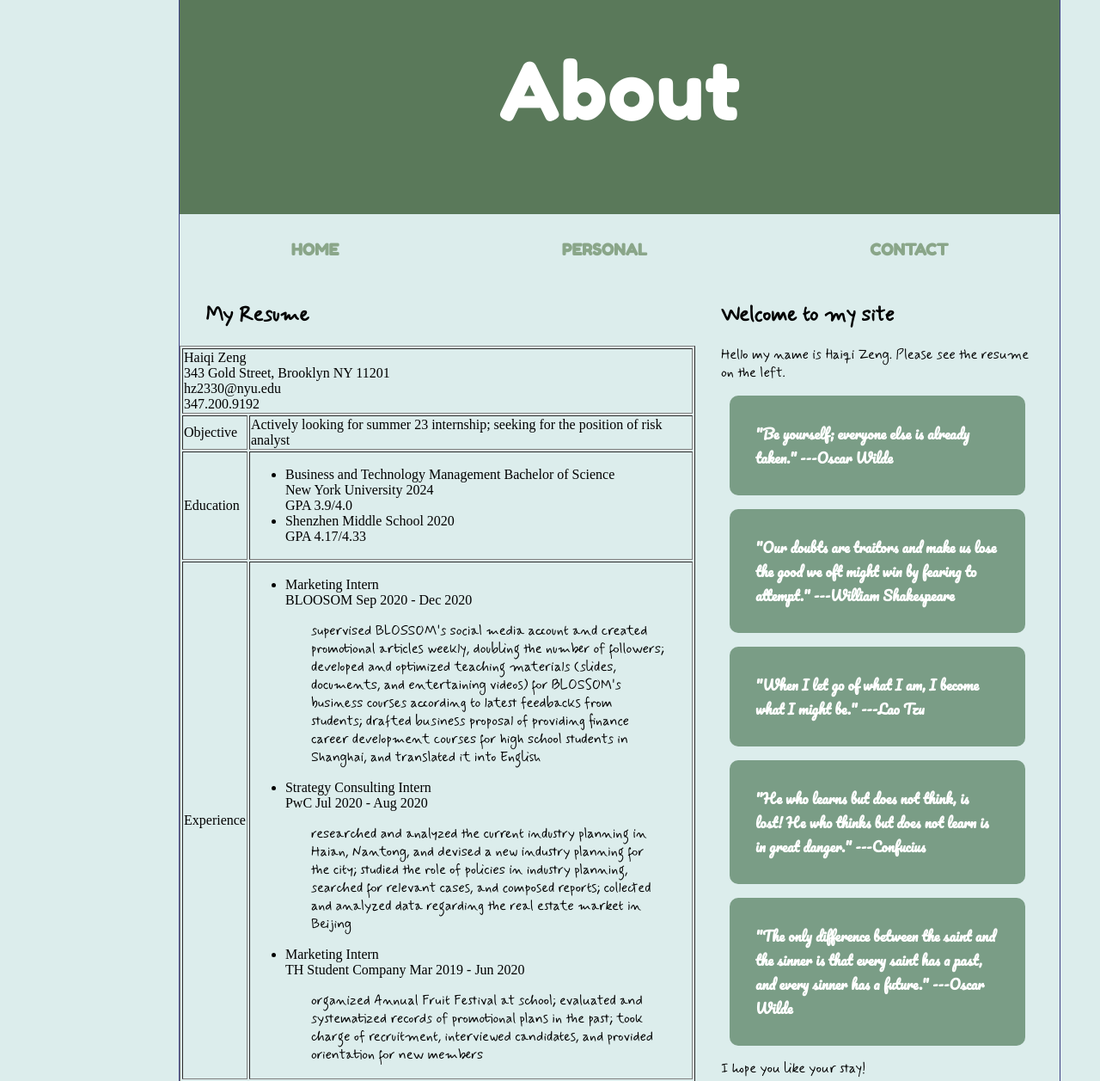
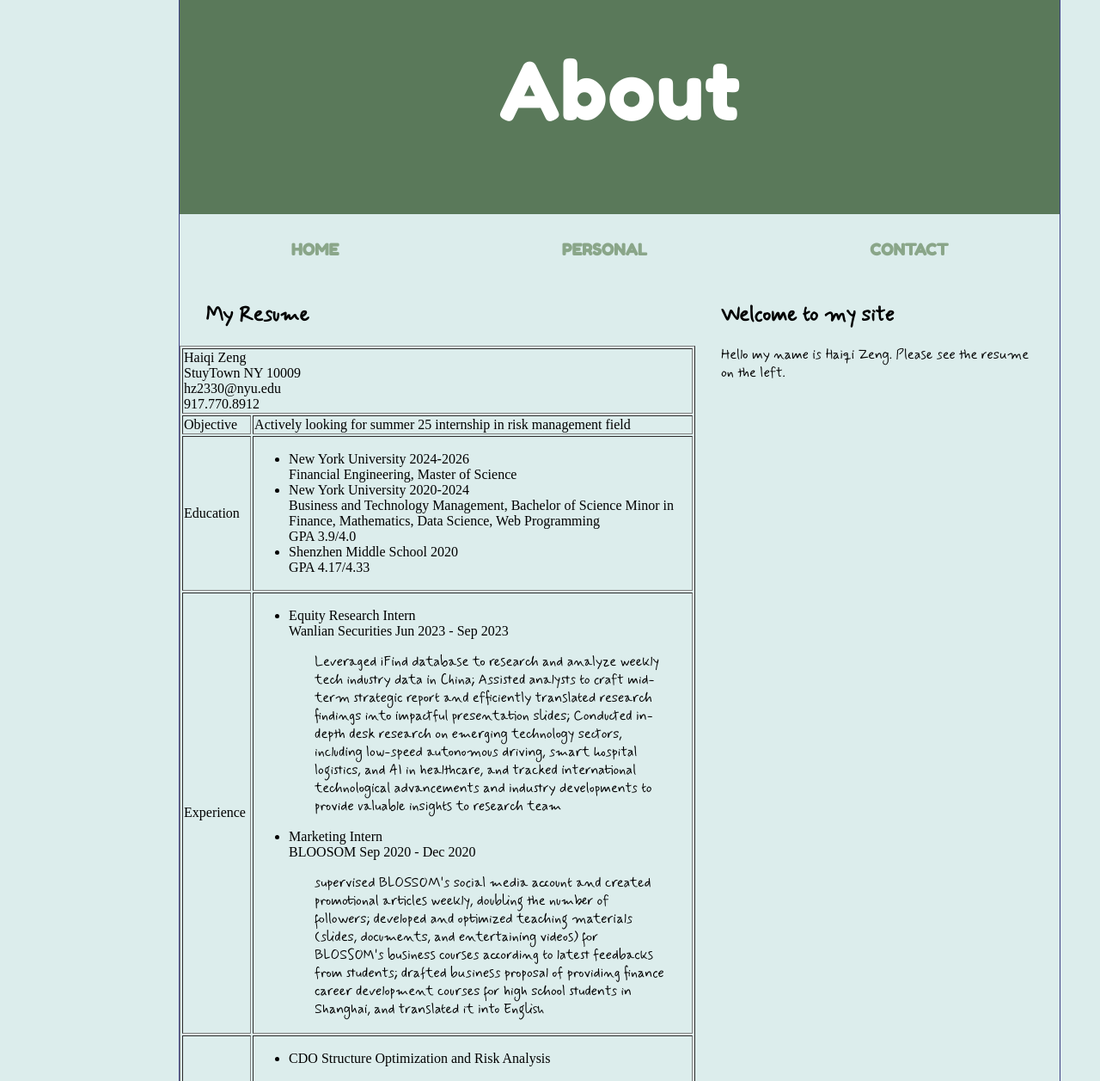
Before and after one commit to Haiqi-Z/Haiqi-Z.github.io, a PHP site: page /personal/about.html in a window 1280 px wide. Shown: the part 210-1467 px from the top of the page at 86% size. Run offline with PHP 8.4, Linux system fonts and the light colour scheme.

Commit message:
resumeUpdated;cssLandingChange

```diff
--- a/personal/about.html
+++ b/personal/about.html
@@ -63,11 +63,11 @@
                     <td colspan="2">
                         Haiqi Zeng
                         <br/>
-                        343 Gold Street, Brooklyn NY 11201
+                        StuyTown NY 10009
                         <br/>
                         hz2330@nyu.edu
                         <br/>
-                        347.200.9192
+                        917.770.8912
                         <br/>
                     </td>
                 </tr>
@@ -76,7 +76,7 @@
                         Objective
                     </td>
                     <td>
-                        Actively looking for summer 23 internship; seeking for the position of risk analyst
+                        Actively looking for summer 25 internship in risk management field
                     </td>
                 </tr>
                 <tr>
@@ -86,9 +86,15 @@
                   <td>
                     <ul>
                         <li>
-                            Business and Technology Management Bachelor of Science
+                            New York University 2024-2026
                             <br/>
-                            New York University 2024
+                            Financial Engineering, Master of Science
+                        </li>
+                        <li>
+                            New York University 2020-2024
+                            <br/>
+                            Business and Technology Management, Bachelor of Science
+                            Minor in Finance, Mathematics, Data Science, Web Programming
                             <br/>
                             GPA 3.9/4.0
                         </li>
@@ -106,6 +112,17 @@
                 <td>
                     <ul>
                         <li>
+                            Equity Research Intern
+                            <br/>
+                            Wanlian Securities Jun 2023 - Sep 2023
+                            <br/>
+                            <p>
+                              Leveraged iFind database to research and analyze weekly tech industry data in China;
+                              Assisted analysts to craft mid-term strategic report and efficiently translated research findings into impactful presentation slides;
+                              Conducted in-depth desk research on emerging technology sectors, including low-speed autonomous driving, smart hospital logistics, and AI in healthcare, and tracked international technological advancements and industry developments to provide valuable insights to research team
+                            </p>
+                        </li>
+                        <li>
                             Marketing Intern
                             <br/>
                             BLOOSOM Sep 2020 - Dec 2020
@@ -120,28 +137,34 @@
                               translated it into English
                             </p>
                         </li>
+                    </ul>
+                </td>
+              </tr>
+              <tr>
+                  <td>
+                    Academic Projects
+                </td>
+                <td>
+                    <ul>
                         <li>
-                            Strategy Consulting Intern
-                            <br/>
-                            PwC Jul 2020 - Aug 2020
-                            <br/>
+                            CDO Structure Optimization and Risk Analysis
                             <p>
-                              researched and analyzed the current industry planning in Haian, Nantong,
-                              and devised a new industry planning for the city; studied the role of
-                              policies in industry planning, searched for relevant cases, and composed
-                              reports; collected and analyzed data regarding the real estate market
-                              in Beijing
+                              Constructed a Monte Carlo simulation in Excel to analyze default correlations and optimize the tranche sizes of a 10-bond CDO;
+                              Performed tranche valuation and calculated risk charge as well as Return of Equity of the CDO;
                             </p>
                         </li>
                         <li>
-                          Marketing Intern
-                          <br/>
-                          TH Student Company Mar 2019 - Jun 2020
-                          <p>
-                            organized Annual Fruit Festival at school; evaluated and systematized records
-                            of promotional plans in the past; took charge of recruitment, interviewed
-                            candidates, and provided orientation for new members
-                          </p>
+                            Exploring Customer Hotel Reservation Behavior
+                            <p>
+                              Studied patterns in honoring/canceling reservations in different customer groups by using packages such as matplotlib and SciPy;
+                              Built a Logistic Regression model to provide insights into if a customer will honor or cancel the reservation;
+                            </p>
+                        </li>
+                        <li>
+                            The Impact of R&D activities on the valuations of biotech companies
+                            <p>
+                              Collected and cleaned financial data of biotech firms listed on Nasdaq Biotechnology Index in 2005-2015 from Refinitiv and Bloomberg; Investigated the causal relationship between R&D expenses, numbers of patents granted, and the P/S ratio of biotech firms by building different predictive models such as Random Forest and Regression and examining their performance
+                            </p>
                         </li>
                     </ul>
                 </td>
@@ -153,7 +176,7 @@
           <p>
             Hello my name is Haiqi Zeng. Please see the resume on the left.
           </p>
-          <blockquote>
+          <!--blockquote>
             "Be yourself; everyone else is already taken." ---Oscar Wilde
           </blockquote>
           <blockquote>
@@ -170,7 +193,7 @@
           </blockquote>
           <p>
             I hope you like your stay!
-          </p>
+          </p-->
         </section>
       </div>
       <footer>
--- a/personal/index.html
+++ b/personal/index.html
@@ -32,7 +32,7 @@
             Hello my name is Haiqi Zeng. You can also call me Stephanie. I am from Shenzhen, China, a city near Hong Kong. I speak Mandarin, Cantonese, and English. I enjoy cooking and exploring food in NYC as well. My favorite cake shop is Sweet Rehab. I highly recommend you trying its honey tart. My favorite boba tea shop is Lazy Sundae on Canal Street, because it is the only boba tea shop that provides Aloe jelly.
           </p>
           <p>
-            I go to NYU Tandon, majoring in Business and Technology Management and pursuing minors in finance, data science, web development, and maths. I am the Director of Communications at Tandon Chinese Students and Scholars Association (CSSA). We will host a couple pairing activity at Tandon in April. Stay tuned!
+            I am currently a first-year graduate student at NYU Tandon, majoring in financial engineering. Before entering the program, I obtained my bachelor degree at NYU, majoring in Business and Technology Management and minoring in finance, data science, web development, and maths. I used to be the Director of Communications at Tandon Chinese Students and Scholars Association (CSSA).
           </p>
           <blockquote>
             "May the force be with you" ---Obi-Wan Kenobi
```
Also changed, not shown: custom.css (+11 -0 lines).
